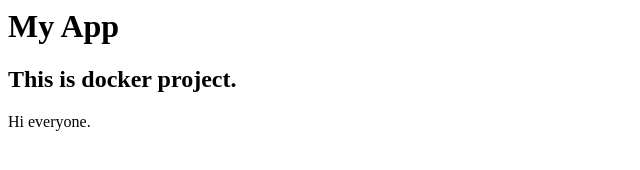
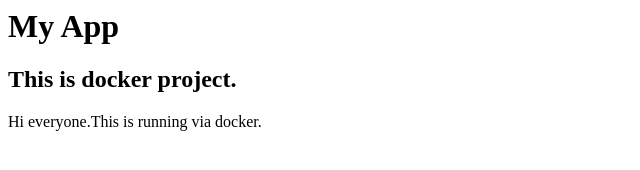
Before and after one commit to nilotpalgure1998/jenkins, a plain HTML site: page index.html in a window 1280 px wide. Shown: the whole page, without its empty margins (0-640 px from the left). Drawn offline with Linux system fonts and the light colour scheme.

Commit message:
Update index.html

```diff
--- a/index.html
+++ b/index.html
@@ -6,7 +6,7 @@
     <div class="container">
       <h1>My App</h1>
       <h2>This is docker project.</h2>
-      <p>Hi everyone.</p>
+      <p>Hi everyone.This is running via docker.</p>
     </div>
   </body>
 </html>
```
